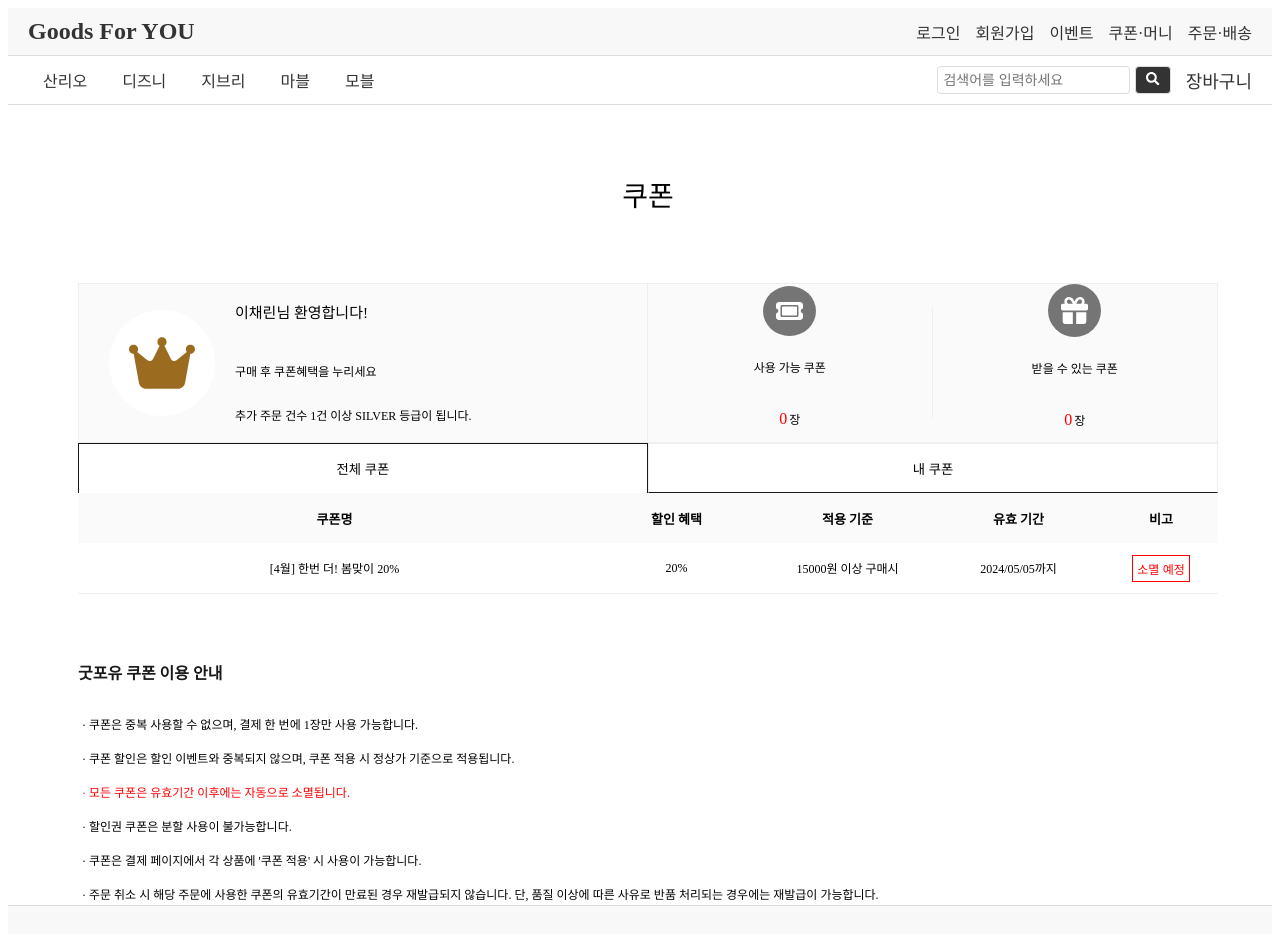
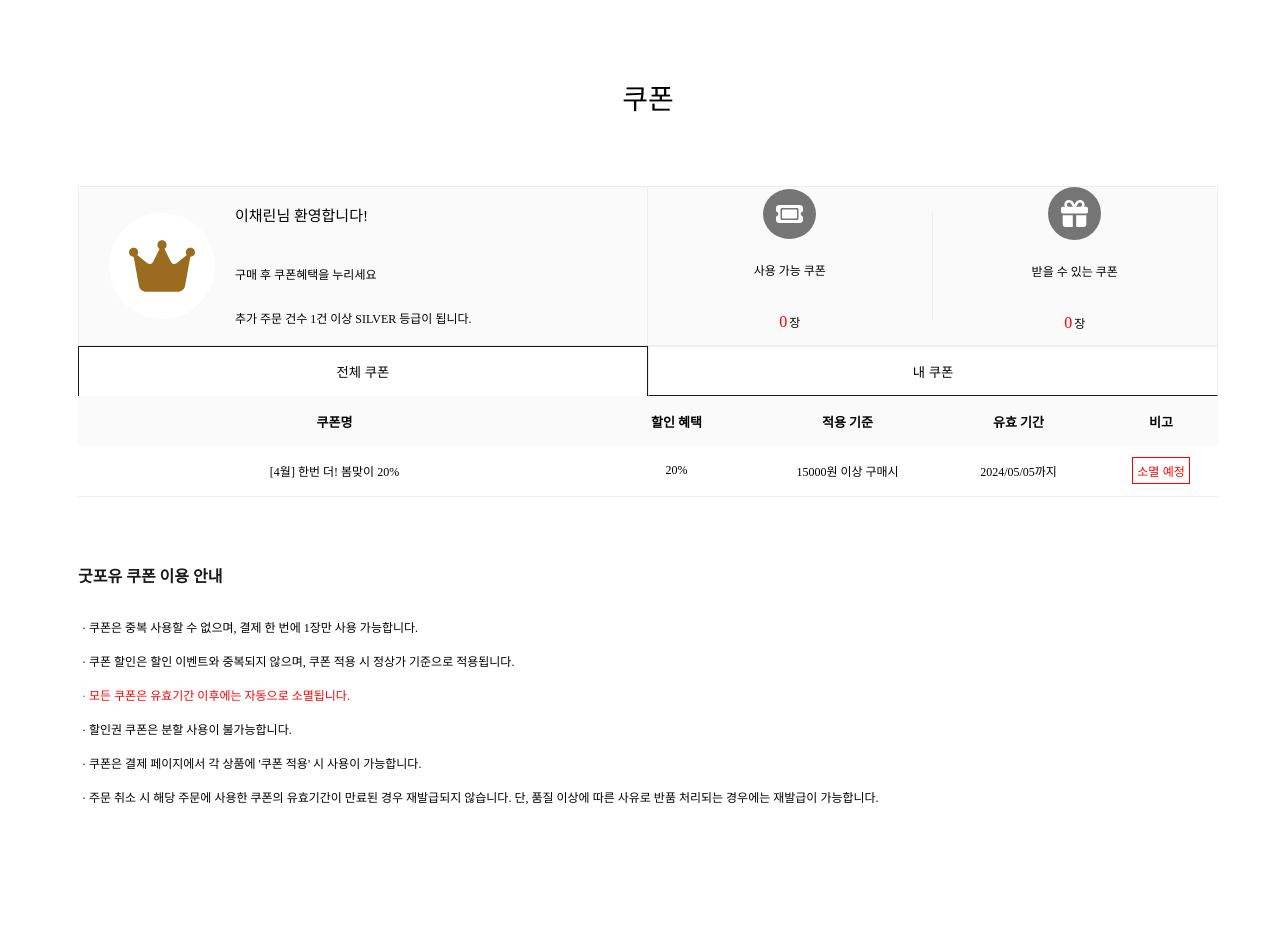
Before and after one commit to Chaerini/Moble_Goods, a React (Create React App) app in the folder client/: page /mycoupon in a window 1280 px wide. Shown: the top 934 px of the page. After the commit the page ends 816 px from the top, so only its background shows below. Built offline with nearby package versions, Linux system fonts and the light colour scheme.

Commit message:
app.js 수정

```diff
--- a/client/src/App.js
+++ b/client/src/App.js
@@ -37,14 +37,11 @@ import Dashboard from "./pages/admin/dashboard/Dashboard";
 function App() {
   return (
     <BrowserRouter>
-      <Header />
-      <Navbar />
-
       <Routes>
         <Route path='/Cart' element={<CartItemsProvider><Cart /></CartItemsProvider>} />
         <Route path='/Order' element={<CartItemsProvider><Order /></CartItemsProvider>} />
         <Route path='/Order-Complete' element={<OrderComplete />} />
-      <Route path='/ReviewWrite' element={<ReviewWrite/>}/>
+        <Route path='/ReviewWrite' element={<ReviewWrite />} />
         <Route path="/addnotice" element={<AddNotice />} />
         <Route path="/getproduct" element={<GetProduct />} />
         <Route path='/addproduct' element={<Product />} />
@@ -64,9 +61,8 @@ function App() {
         <Route path="/mycoupon" element={<MyCoupon />} />
         <Route path="sanrio/pomproduct" element={<PomProduct />} />
         <Route path="sanrio/cinnaproduct" element={<CinnaProduct />} />
-      <Route path="/admin" element={<Dashboard/>}/>
+        <Route path="/admin" element={<Dashboard />} />
       </Routes>
-    <Footer />
     </BrowserRouter>
   );
 }
--- a/client/src/pages/mycoupon/mycoupon.css
+++ b/client/src/pages/mycoupon/mycoupon.css
@@ -1,6 +1,6 @@
 .mycoupon {
     width: 100vw;
-    height: 100vh;
+    min-height: 100vh;
     display: flex;
     justify-content: center;
 }
```
Lines whose indentation alone changed are shown as unchanged.
